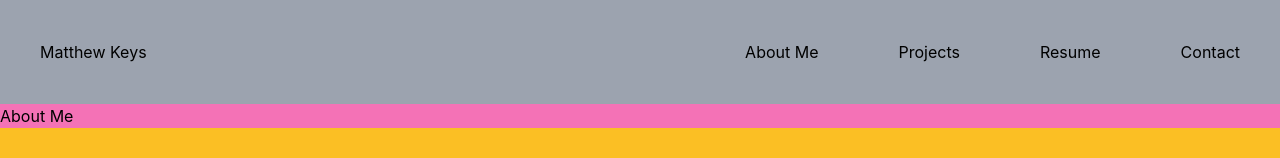
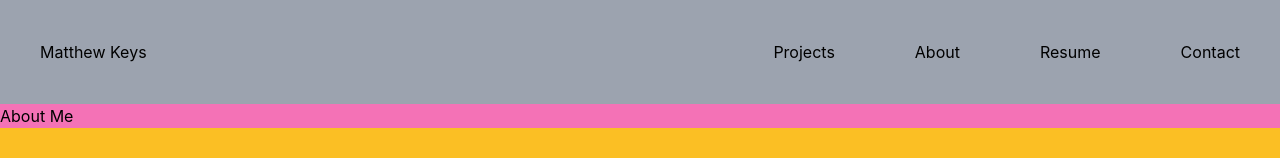
Before and after one commit to Fawlty22/MatthewKeys-Portfolio, a React (Create React App) app: page / in a window 1280 px wide. Shown: the top 158 px of the page. Built offline with nearby package versions, Linux system fonts and the light colour scheme.

Commit message:
categories passwed to Nav component, category mapping works

```diff
--- a/src/App.js
+++ b/src/App.js
@@ -9,25 +9,25 @@ function App() {
 
   const [categories] = useState([
     {
-      name: "projects",
-      description:
-        "The projects I've completed during this cohort.",
+      name: 'projects'
     },
-    { name: "about me", description: "A section about me." },
-    { name: "resume", description: "My resume." },
     {
-      name: "contact",
-      description: "Contact me.",
+      name: 'about'
+    },{
+      name: 'resume'
+    },{
+      name: 'contact'
     },
   ]);
 
   const [currentCategory, setCurrentCategory] = useState(categories[0]);
-
+  const [contactSelected, setContactSelected] = useState(false);
+  const [aboutSelected, setAboutSelected] = useState(false);
 
 
   return (
     <div className="App bg-amber-400">
-      <Header />
+      <Header categories={categories}/>
       <main className="">
         {<About />}
         <Gallery />
--- a/src/components/Header/index.js
+++ b/src/components/Header/index.js
@@ -1,12 +1,12 @@
 import React from 'react';
 import Nav from '../Nav';
 
-export default function Header() {
+export default function Header({ categories }) {
   return <div className='bg-gray-400 flex justify-between'>
       <h1 className='p-10'>
           <a href='/'> Matthew Keys </a>
       </h1>
-      <Nav />
+      <Nav categories={categories}/>
 
   </div>;
 }
--- a/src/components/Nav/index.js
+++ b/src/components/Nav/index.js
@@ -1,30 +1,20 @@
 import React from 'react';
+import { capitalizeFirstLetter } from "../../utils/helpers";
 
-export default function Nav() {
+export default function Nav({ categories }) {
+
   return (
   <div className=''>
       <nav className=''>
           <ul className='flex justify-between'>
-              <li className='p-10'>
-                  <a href='/'>
-                    About Me
-                  </a>
+            {categories.map((category) => (
+              <li className='p-10' key={category.name}>
+                <a href='/' >
+                {capitalizeFirstLetter(category.name)}
+                </a>
               </li>
-              <li className='p-10'>
-                  <a href='/'>
-                    Projects
-                  </a>
-              </li>
-              <li className='p-10'>
-                  <a href='/'>
-                    Resume
-                  </a>
-              </li>
-              <li className='p-10'>
-                  <a href='/'>
-                    Contact
-                  </a>
-              </li>
+            ))}
+
           </ul>
       </nav>
   </div>
```
